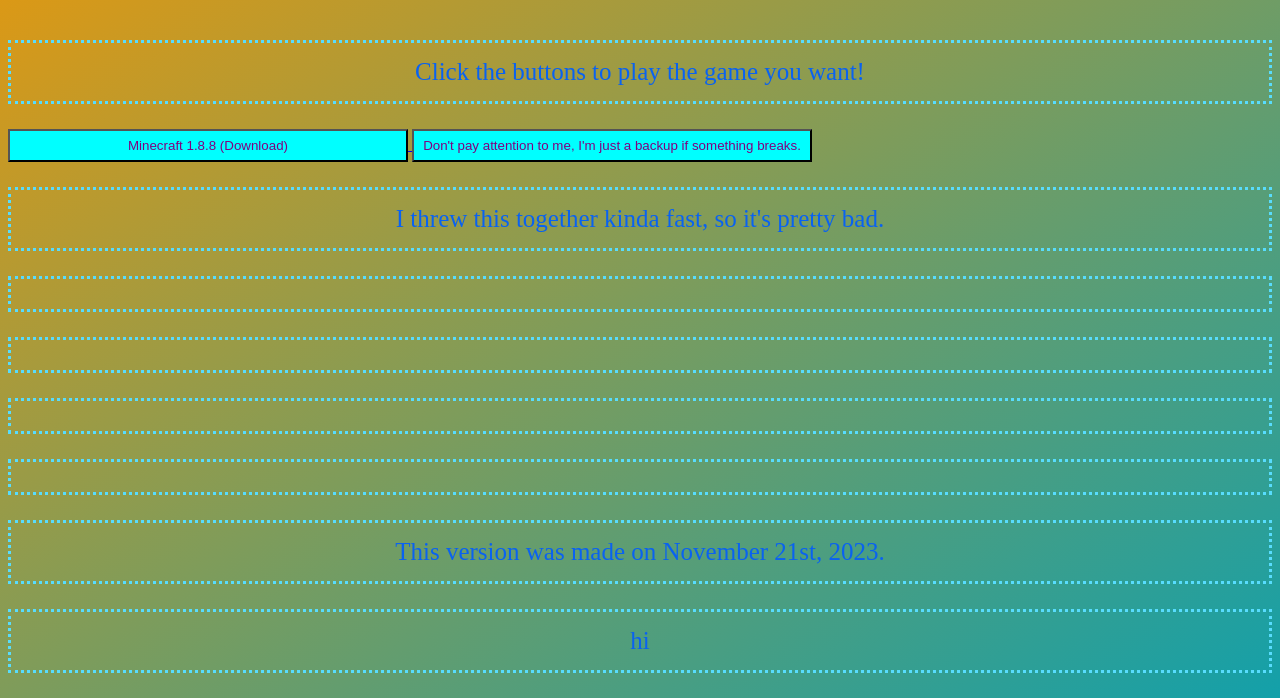
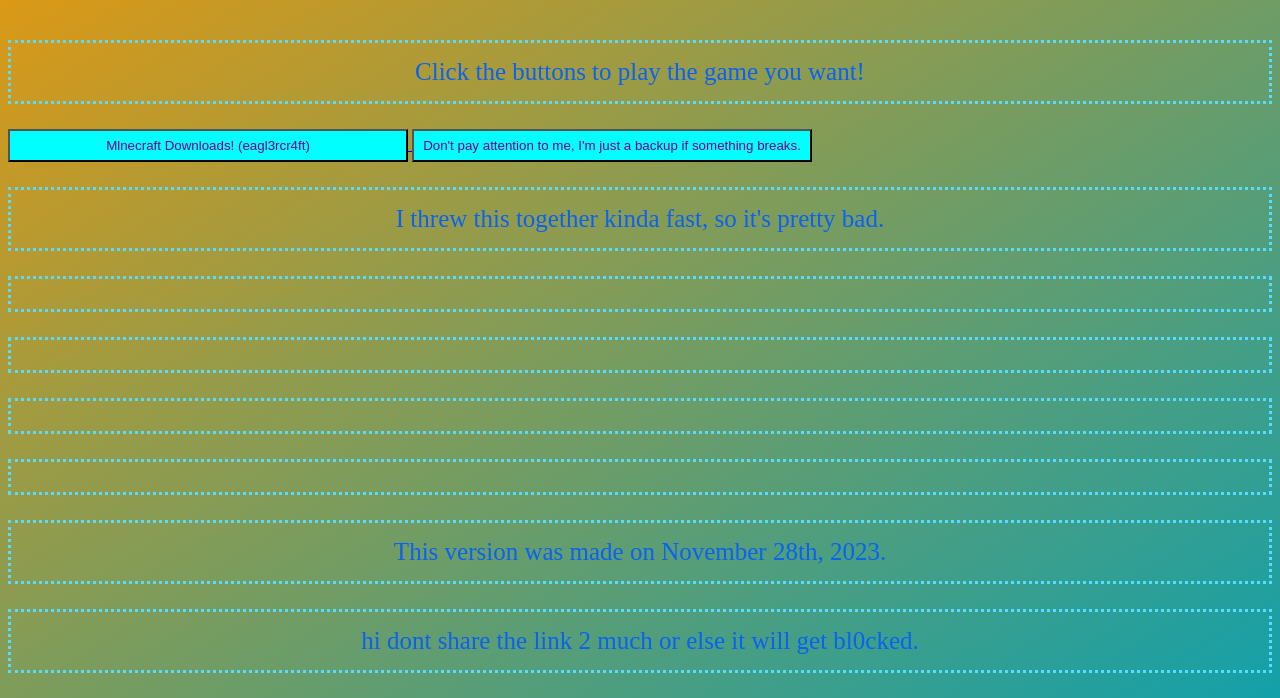
Before and after one commit to IsThisAlongNameYesItIsMaybe/htmlAWS, a plain HTML site: page index9.html in a window 1280 px wide. Shown: the part 115-813 px from the top of the page. Drawn offline with Linux system fonts and the light colour scheme.

Commit message:
Update index9.html

```diff
--- a/index9.html
+++ b/index9.html
@@ -29,10 +29,10 @@
       <h1> Radiant Games </h1>
   <p>  Click the buttons to play the game you want! </p>
 
-  <a href="https://fastupload.io/dtcOQqpjxUdxfrb/file"
+  <a href="https://tc3-img-dev.s3.eu-central-1.amazonaws.com/e7a10a3aa29bd5ffdadf8c3726763ea03b9160bb5dfd11b44b8b330ad0987679"
 
   Download = "resent">
-         <button type = "button"> Minecraft 1.8.8 (Download) </button>
+         <button type = "button"> Mlnecraft Downloads! (eagl3rcr4ft) </button>
 
   </a>
   <a href = "./resent-download.html"
@@ -46,8 +46,8 @@
   <p> </p>
   <p> </p>
 
-      <p>This version was made on November 21st, 2023.</p>
-<p>hi</p>
+      <p>This version was made on November 28th, 2023.</p>
+<p>hi dont share the link 2 much or else it will get bl0cked.</p>
 </body>
 
 </html>
```
